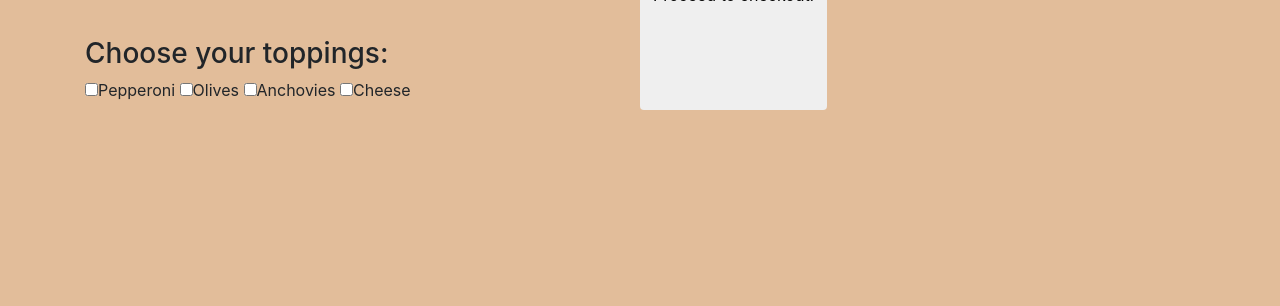
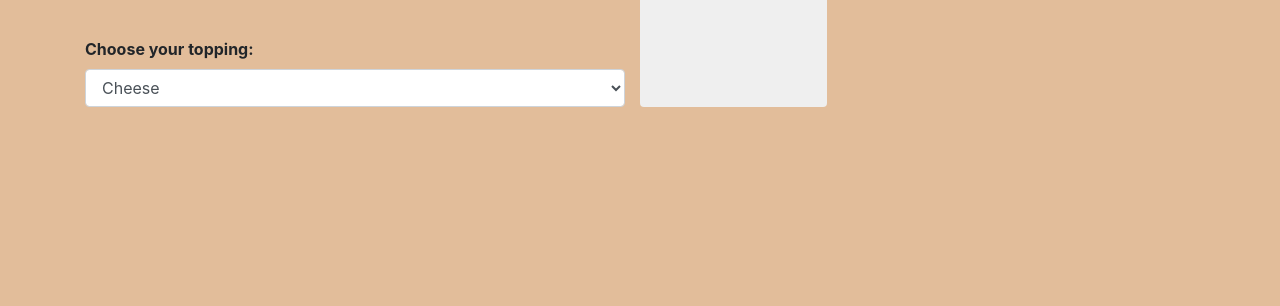
Before and after one commit to MattStaudacher/Pizza-Menu, a plain HTML site: page index.html in a window 1280 px wide. Shown: the part 494-800 px from the top of the page. Drawn offline with Linux system fonts and the light colour scheme.

Commit message:
removed checkbox, couldnt get them to display when checked, changed toppings to a drop down menu.

```diff
--- a/index.html
+++ b/index.html
@@ -38,14 +38,15 @@
             </select>
           </div>
           <br>
-          <h3> Choose your toppings: </h3>
-          <label class="checkbox-inline"><input type="checkbox" value="pepperoni">Pepperoni</label>
-          <label class="checkbox-inline"><input type="checkbox" value="olives">Olives</label>
-          <label class="checkbox-inline"><input type="checkbox" value="anchovies">Anchovies</label>
-          <label class="checkbox-inline"><input type="checkbox" value="cheese">Cheese</label>
+          <label for="pizza-size"><strong>Choose your topping:</strong></label>
+          <select class="form-control" id="pizza-toppings">
+            <option value="cheese">Cheese</option>
+            <option value="pepperoni">Pepperoni</option>
+            <option value="olives">Olives</option>
+
+          </select>
 
         </div>
-
         <button type="submit" class="btn">Proceed to checkout!</button>
       </form>
 
--- a/js/scripts.js
+++ b/js/scripts.js
@@ -21,8 +21,13 @@ $(document).ready(function() {
     }
     var selectedSize = $("select#pizza-size").val();
     console.log(selectedSize);
-    var selectedToppings = $('input[type=checkbox]').attr('checked');
-    console.log(selectedToppings).show();
+    var selectedToppings = $("select#pizza-toppings").val();
+    console.log(selectedToppings);
     var total= "";
+
+
+    var smallPrice= 7;
+    var mediumPrice= 10;
+    var largePrice= 13;
   });
 });
```
